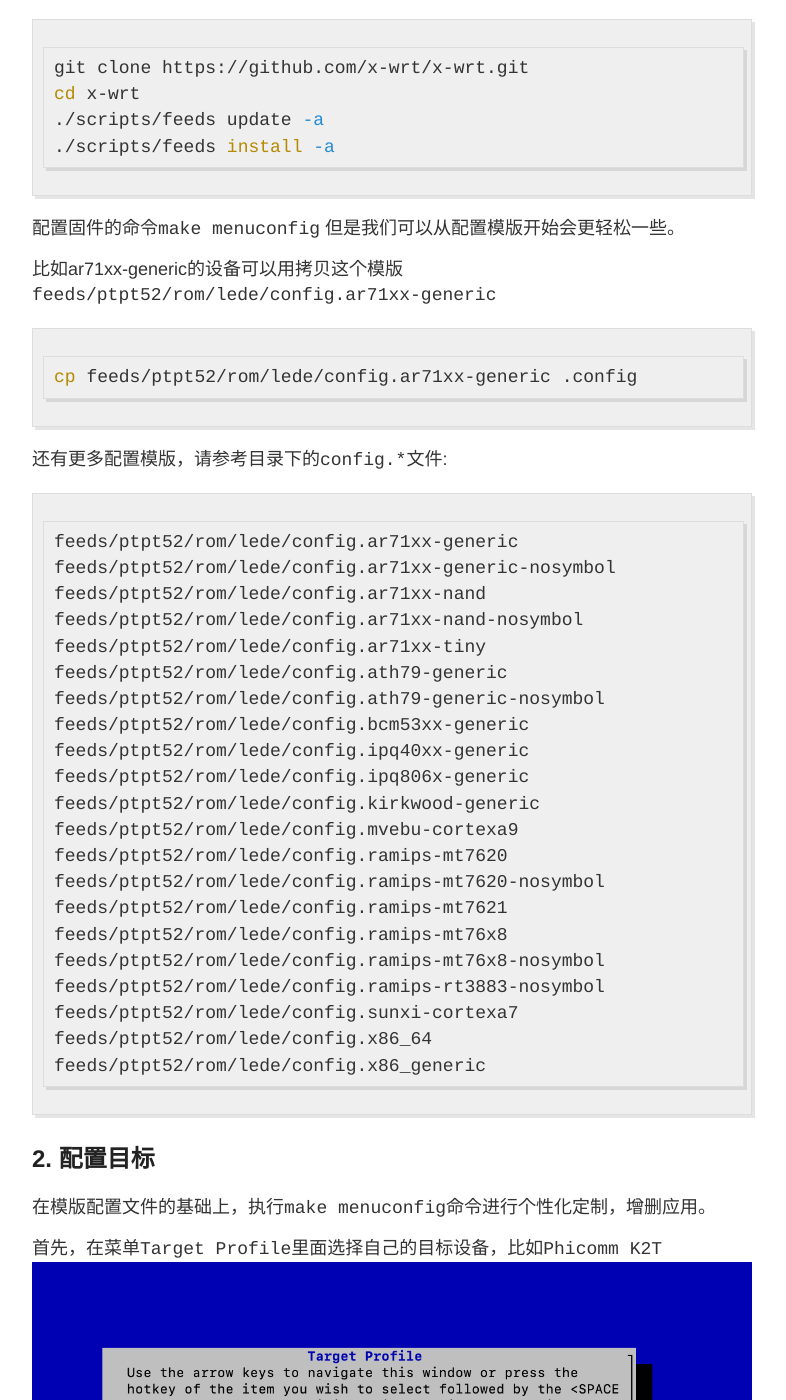
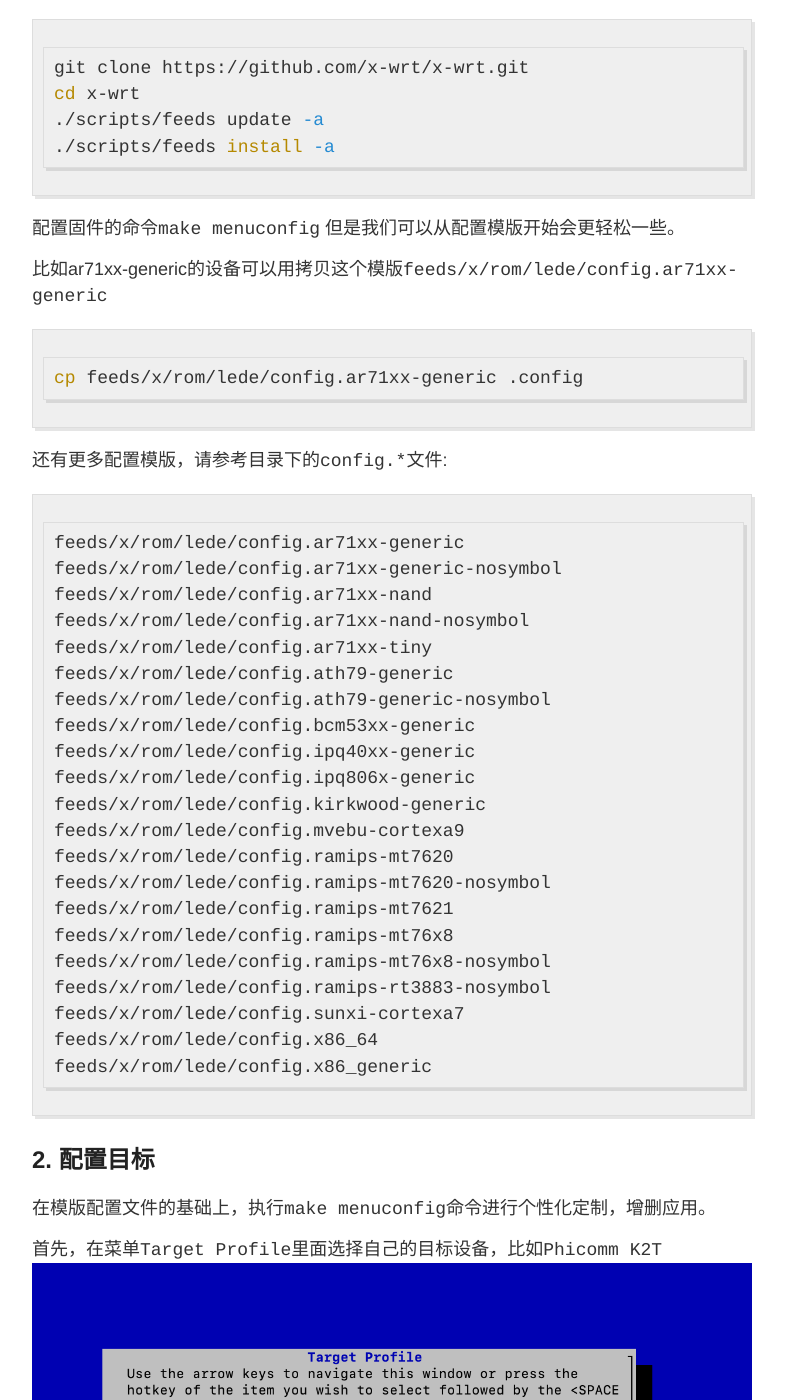
Before and after one commit to ptpt52/ptpt52.github.io, a Jekyll site: the page built from _posts/2019-01-10-x-wrt-build.md, in a window 1280 px wide and 1400 px high, scrolled down 613 px. Shown: the whole window, without its empty margins (248-1034 px from the left). Built offline with Jekyll 4.4.1, drawn with Linux system fonts in a browser that asks for light colours.

Commit message:
build: update path

````diff
--- a/_posts/2019-01-10-x-wrt-build.md
+++ b/_posts/2019-01-10-x-wrt-build.md
@@ -23,34 +23,34 @@ cd x-wrt
 
 配置固件的命令`make menuconfig` 但是我们可以从配置模版开始会更轻松一些。
 
-比如ar71xx-generic的设备可以用拷贝这个模版`feeds/ptpt52/rom/lede/config.ar71xx-generic`
+比如ar71xx-generic的设备可以用拷贝这个模版`feeds/x/rom/lede/config.ar71xx-generic`
 ```sh
-cp feeds/ptpt52/rom/lede/config.ar71xx-generic .config
+cp feeds/x/rom/lede/config.ar71xx-generic .config
 ```
 
 还有更多配置模版，请参考目录下的`config.*`文件:
 ```
-feeds/ptpt52/rom/lede/config.ar71xx-generic
-feeds/ptpt52/rom/lede/config.ar71xx-generic-nosymbol
-feeds/ptpt52/rom/lede/config.ar71xx-nand
-feeds/ptpt52/rom/lede/config.ar71xx-nand-nosymbol
-feeds/ptpt52/rom/lede/config.ar71xx-tiny
-feeds/ptpt52/rom/lede/config.ath79-generic
-feeds/ptpt52/rom/lede/config.ath79-generic-nosymbol
-feeds/ptpt52/rom/lede/config.bcm53xx-generic
-feeds/ptpt52/rom/lede/config.ipq40xx-generic
-feeds/ptpt52/rom/lede/config.ipq806x-generic
-feeds/ptpt52/rom/lede/config.kirkwood-generic
-feeds/ptpt52/rom/lede/config.mvebu-cortexa9
-feeds/ptpt52/rom/lede/config.ramips-mt7620
-feeds/ptpt52/rom/lede/config.ramips-mt7620-nosymbol
-feeds/ptpt52/rom/lede/config.ramips-mt7621
-feeds/ptpt52/rom/lede/config.ramips-mt76x8
-feeds/ptpt52/rom/lede/config.ramips-mt76x8-nosymbol
-feeds/ptpt52/rom/lede/config.ramips-rt3883-nosymbol
-feeds/ptpt52/rom/lede/config.sunxi-cortexa7
-feeds/ptpt52/rom/lede/config.x86_64
-feeds/ptpt52/rom/lede/config.x86_generic
+feeds/x/rom/lede/config.ar71xx-generic
+feeds/x/rom/lede/config.ar71xx-generic-nosymbol
+feeds/x/rom/lede/config.ar71xx-nand
+feeds/x/rom/lede/config.ar71xx-nand-nosymbol
+feeds/x/rom/lede/config.ar71xx-tiny
+feeds/x/rom/lede/config.ath79-generic
+feeds/x/rom/lede/config.ath79-generic-nosymbol
+feeds/x/rom/lede/config.bcm53xx-generic
+feeds/x/rom/lede/config.ipq40xx-generic
+feeds/x/rom/lede/config.ipq806x-generic
+feeds/x/rom/lede/config.kirkwood-generic
+feeds/x/rom/lede/config.mvebu-cortexa9
+feeds/x/rom/lede/config.ramips-mt7620
+feeds/x/rom/lede/config.ramips-mt7620-nosymbol
+feeds/x/rom/lede/config.ramips-mt7621
+feeds/x/rom/lede/config.ramips-mt76x8
+feeds/x/rom/lede/config.ramips-mt76x8-nosymbol
+feeds/x/rom/lede/config.ramips-rt3883-nosymbol
+feeds/x/rom/lede/config.sunxi-cortexa7
+feeds/x/rom/lede/config.x86_64
+feeds/x/rom/lede/config.x86_generic
 ```
 
 ## 2. 配置目标
````
